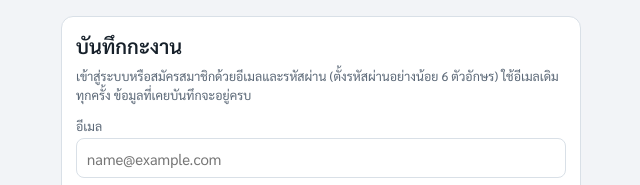
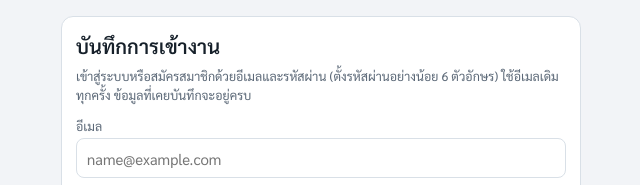
Before and after one commit to ProjectTCX/TCX-project, a plain HTML site: page index.html in a window 1280 px wide. Shown: the top 185 px of the page, 319-959 px from the left. Drawn offline with nearby package versions, Linux system fonts and the light colour scheme.

Commit message:
Update index.html

```diff
--- a/index.html
+++ b/index.html
@@ -117,7 +117,7 @@ details[open] summary{margin-bottom:10px}
 
 <div class="wrap" id="auth" hidden>
   <section class="card">
-    <h1 style="margin-bottom:6px">บันทึกกะงาน</h1>
+    <h1 style="margin-bottom:6px">บันทึกการเข้างาน</h1>
     <p class="note" style="margin:0 0 12px">เข้าสู่ระบบหรือสมัครสมาชิกด้วยอีเมลและรหัสผ่าน (ตั้งรหัสผ่านอย่างน้อย 6 ตัวอักษร) ใช้อีเมลเดิมทุกครั้ง ข้อมูลที่เคยบันทึกจะอยู่ครบ</p>
     <form id="authform" autocomplete="on">
       <label for="em">อีเมล</label>
@@ -161,7 +161,7 @@ details[open] summary{margin-bottom:10px}
 
 <div class="wrap" id="main">
   <div class="top">
-    <h1>บันทึกกะงาน</h1>
+    <h1>บันทึกการเข้างาน</h1>
     <span class="status" id="status">กำลังโหลด…</span>
     <button id="so" hidden style="min-height:32px;padding:3px 10px;font-size:13px">ออกจากระบบ</button>
   </div>
```
